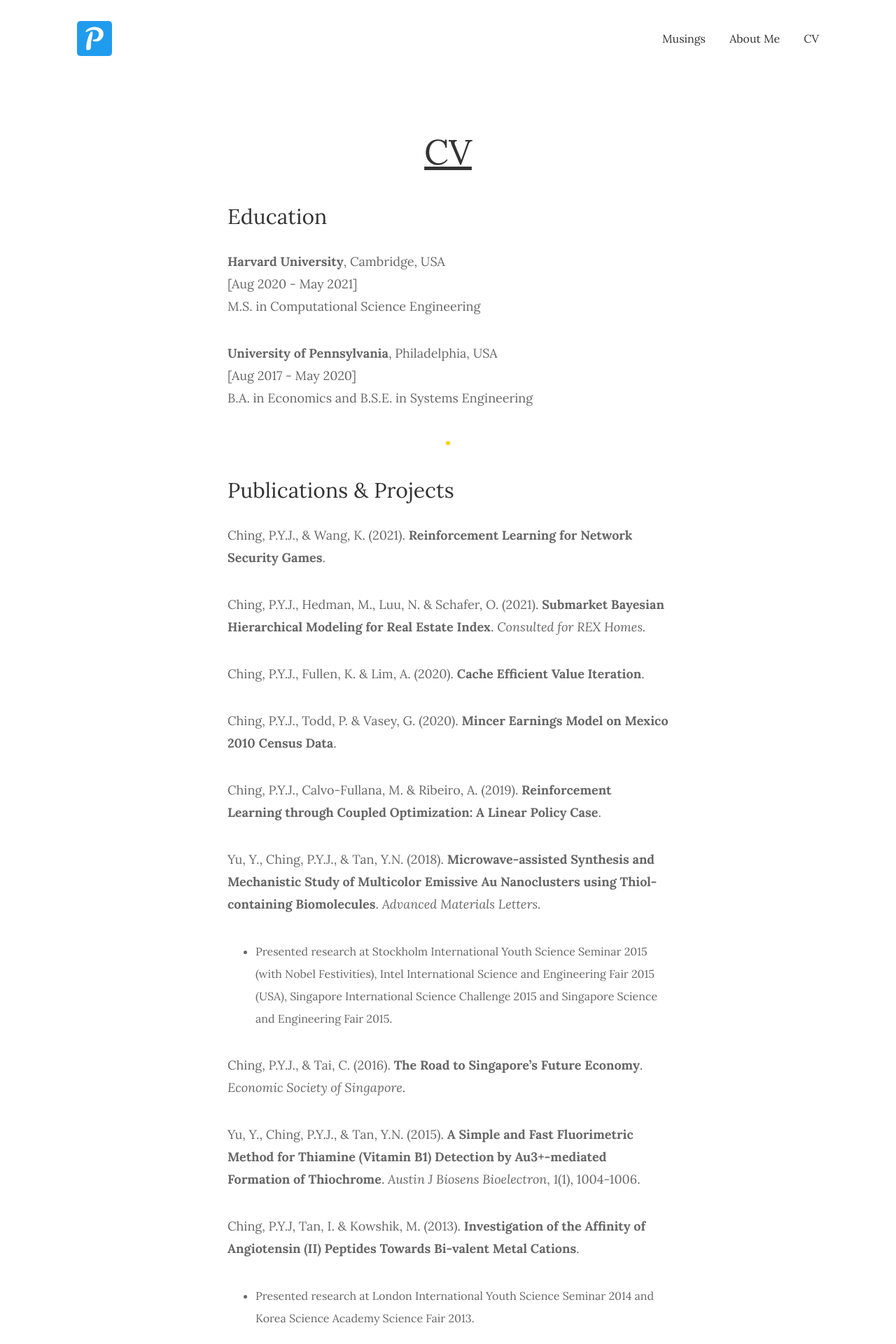
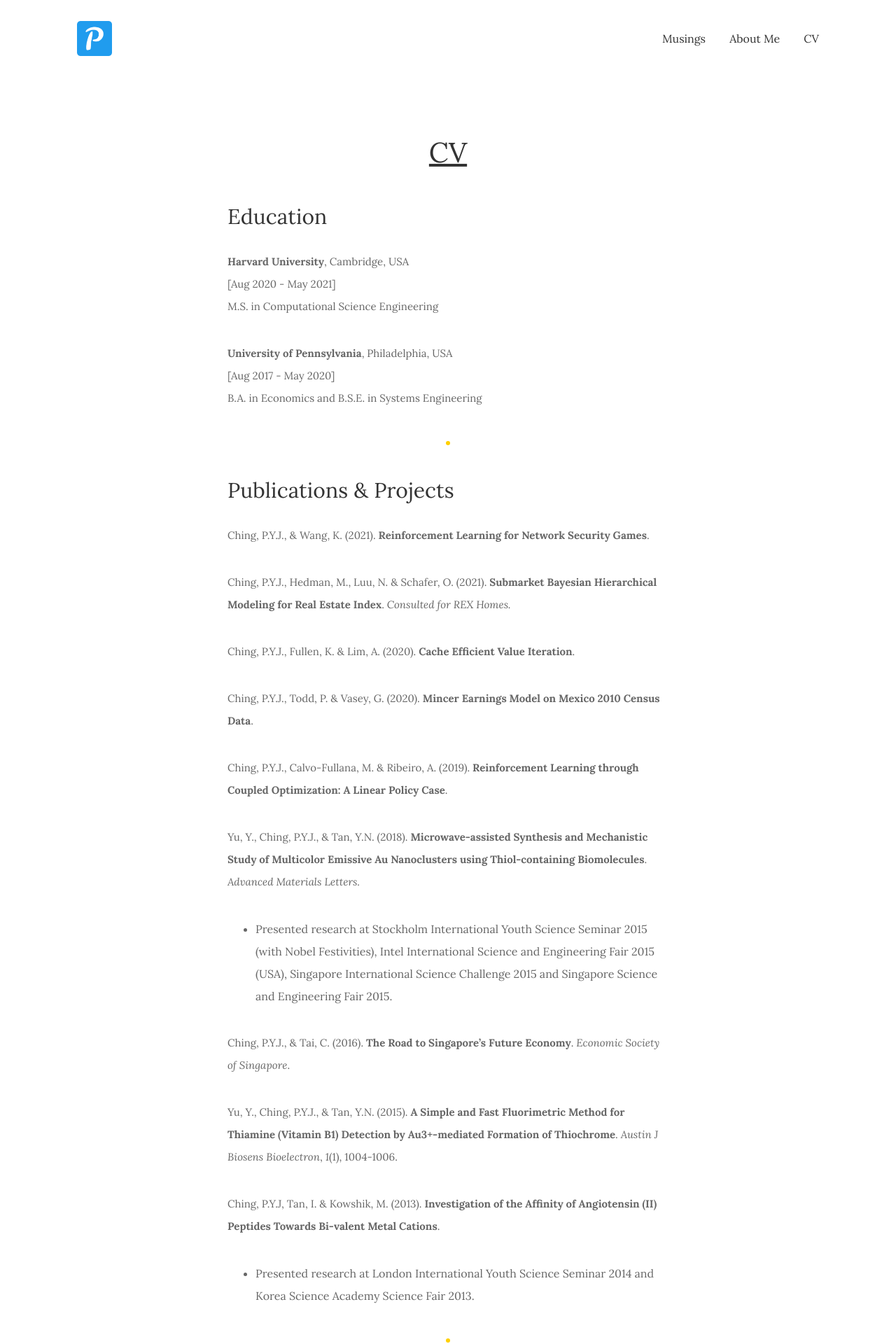
Before and after one commit to PrestonChing/prestonching.github.io, a Jekyll site: the page built from _pages/cv.md, in a window 1280 px wide. Shown: the top 1920 px of the page at 70% size. Built offline with Jekyll 4.4.1, drawn with Linux system fonts in a browser that asks for light colours; some of the changed text lies outside the part shown.

Commit message:
font size

```diff
--- a/_sass/4-layouts/_page.scss
+++ b/_sass/4-layouts/_page.scss
@@ -15,7 +15,7 @@
 .page__title {
   text-decoration: underline;
   margin-bottom: 30px;
-  font-size: 50px;
+  font-size: 40px;
   line-height: 55px;
 }
 
@@ -35,7 +35,7 @@
 .page__content {
   margin-bottom: 45px;
   p {
-    font-size: 18px;
+    font-size: 15px;
     line-height: 32px;
     margin-bottom: 35px;
     color: $gray;
```
Also changed, not shown: _pages/cv.md (+2 -2 lines).
